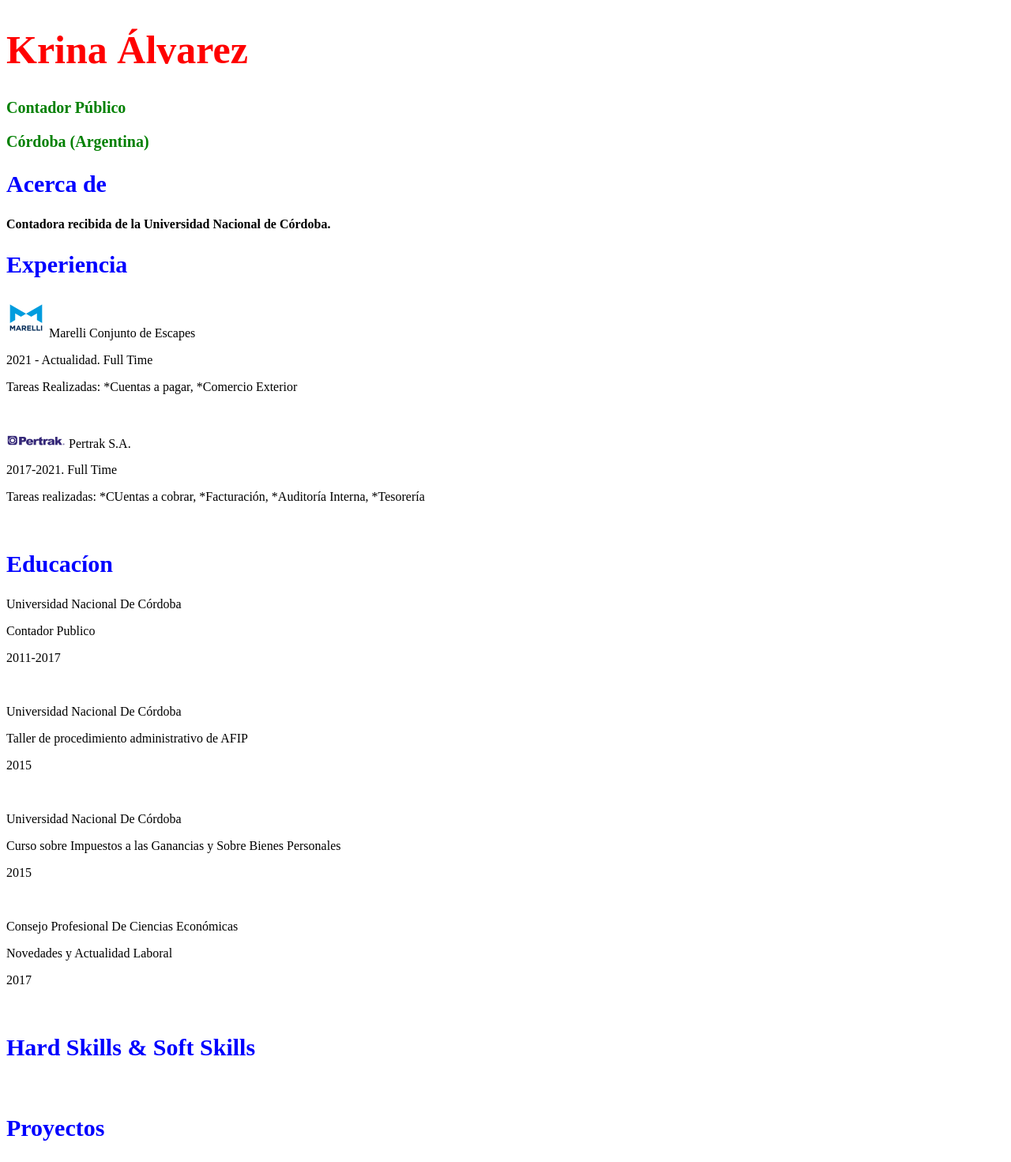
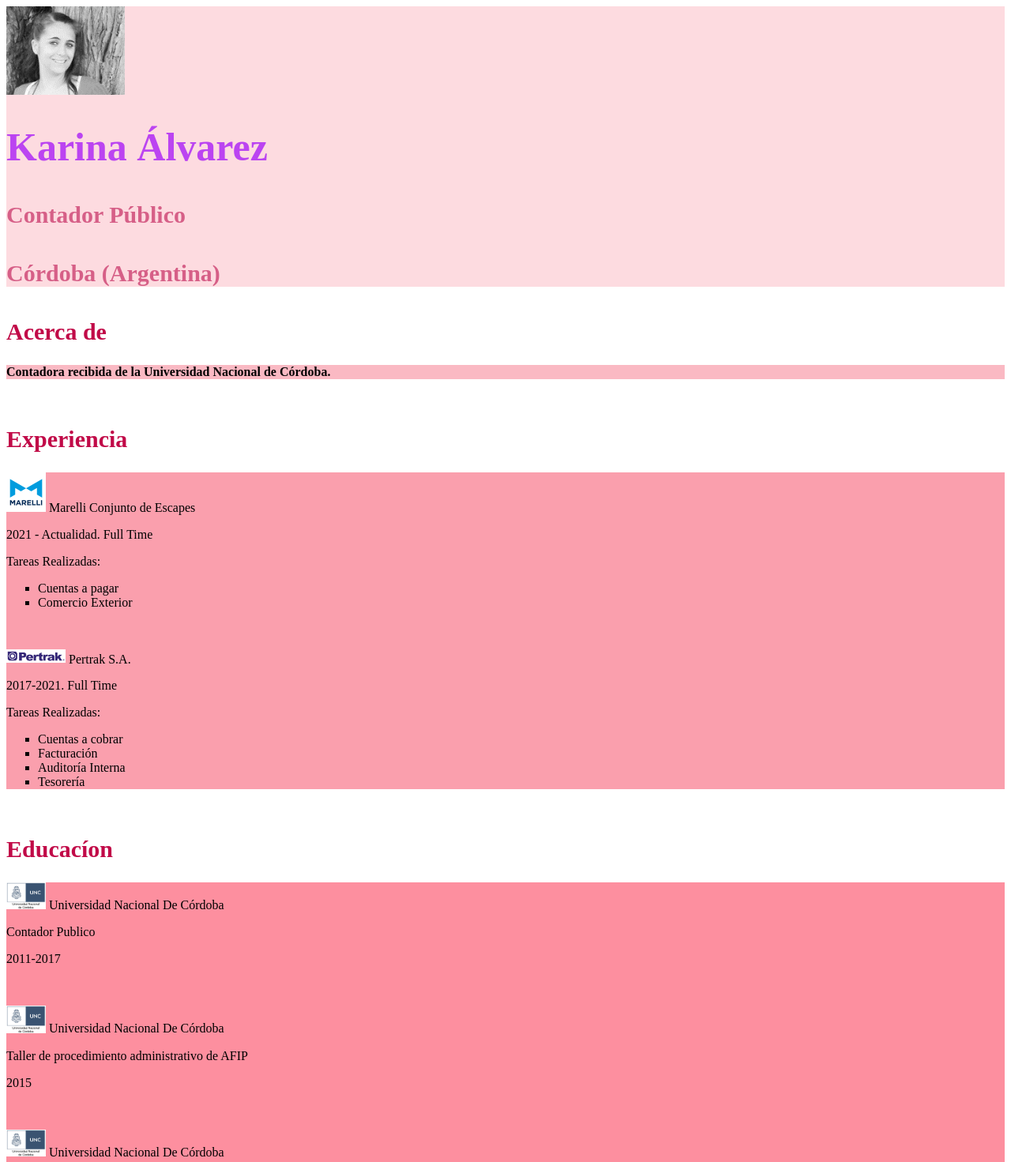
Before and after one commit to Kary30064/ArgentinaProgramaFE, a website: page index.html in a window 1280 px wide. Shown: the top 1471 px of the page at 79% size. Drawn offline with Linux system fonts and the light colour scheme.

Commit message:
last chgns

```diff
--- a/estilos.css
+++ b/estilos.css
@@ -1,13 +1,34 @@
-h1{ color:red;font-size: 50px;}
-h2{color: blue; font-size: 30px;}
-ul.rojo {
-    color: red;
+.foto-head{
+    background-image: url("fondo.jpg");
 }
-h3{color: green; font-size: 20px;}
-
+h1{ color:rgb(187, 68, 241);font-size: 50px;}
+h2{color: #c10a48; font-size: 30px;}
+h4{color: #d65f87; font-size: 30px;}
+div{
+    background-color: #fddbe0;
+}
 .imagen-petrak{
     width: 75px;
 }
 .imagen-marelli{
     width: 50px;
 }
+.imagen-Universidad{
+    width: 50px;
+}
+.imagen-Consejo{
+    width: 50px;
+}
+.imagen-foto{
+    width: 150px;
+}
+
+.acerca{
+    background-color: #fab9c3;
+}
+.experiencia{
+    background-color: #fa9fad;
+}
+.educacion{
+    background-color: #fd8f9f;
+}
--- a/index.html
+++ b/index.html
@@ -10,46 +10,83 @@
     <link rel="stylesheet" href="estilos.css">
 </head>
 <body>
-   <h1>Krina Álvarez</h1>
-   <h3>Contador Público</h3>
-   <h3>Córdoba (Argentina)</h3>
+   <div class="foto-head">
+   </div>
+   <div class="foto-perfil">
+      <img src = "Foto.png" class="imagen-foto">
+      <h1>Karina Álvarez</h1>
+      <h4>Contador Público</h4>
+      <h4>Córdoba (Argentina)</h4>
+   </div>
 
    <h2>Acerca de</h2>
+   <div class="acerca">
       <b><p>Contadora recibida de la Universidad Nacional de Córdoba.</p></b>
+   </div>
+
+   <br>
 
    <h2>Experiencia</h2>
+   <div  class="experiencia">
       <p>
          <img src = "marelli-logo-history.png" class="imagen-marelli">
          Marelli Conjunto de Escapes</p>
          <p>2021 - Actualidad. Full Time</p>
-      <p> Tareas Realizadas: *Cuentas a pagar, *Comercio Exterior</p>
-
+         <p> Tareas Realizadas: </p>
+         <ul>
+            <li type="square">Cuentas a pagar</li>
+            <li type="square">Comercio Exterior</li>
+         </ul>
       <br>
       <p>
          <img src = "Pertrak.jpg" class="imagen-petrak">
          Pertrak S.A. </p>
          <p>2017-2021. Full Time</p>
-      <p>Tareas realizadas: *CUentas a cobrar, *Facturación, *Auditoría Interna, *Tesorería</p>
+         <p> Tareas Realizadas: </p>
+         <ul>
+            <li type="square">Cuentas a cobrar</li>
+            <li type="square">Facturación</li>
+            <li type="square">Auditoría Interna</li>
+            <li type="square">Tesorería</li>
+         </ul>
+   </div>
+
    <br>
+
    <h2>Educacíon</h2>
-      <p> Universidad Nacional De Córdoba</p>
+   <div  class="educacion">
+      <p> <img src = "Universidad Nacional De Cordoba.png" class="imagen-Universidad">
+         Universidad Nacional De Córdoba</p>
       <p> Contador Publico</p>
       <p>2011-2017</p>
       <br>
-      <p> Universidad Nacional De Córdoba</p>
+      <p> <img src = "Universidad Nacional De Cordoba.png" class="imagen-Universidad">
+         Universidad Nacional De Córdoba</p>
       <p> Taller de procedimiento administrativo de AFIP</p>
       <p>2015</p>
       <br>
-      <p> Universidad Nacional De Córdoba</p>
+      <p> <img src = "Universidad Nacional De Cordoba.png" class="imagen-Universidad">
+         Universidad Nacional De Córdoba</p>
       <p> Curso sobre Impuestos a las Ganancias y Sobre Bienes Personales </p>
       <p>2015</p>
       <br>
-      <p> Consejo Profesional De Ciencias Económicas</p>
+      <p> <img src = "Consejo Profesional.jpeg" class="imagen-Consejo">
+         Consejo Profesional De Ciencias Económicas</p>
       <p> Novedades y Actualidad Laboral </p>
       <p>2017</p>
+   </div>
+
    <br>
+
    <h2>Hard Skills & Soft Skills</h2>
+   <div>
+   </div>
+
    <br>
+
    <h2>Proyectos</h2>
+   <div>
+   </div>
+
 </body>
 </html>
```
Also changed, not shown: Consejo Profesional.jpeg (added), Foto.png (added), Universidad Nacional De Cordoba.png (added), fondo.jpg (added), 1 other file. Lines whose indentation alone changed are shown as unchanged.
